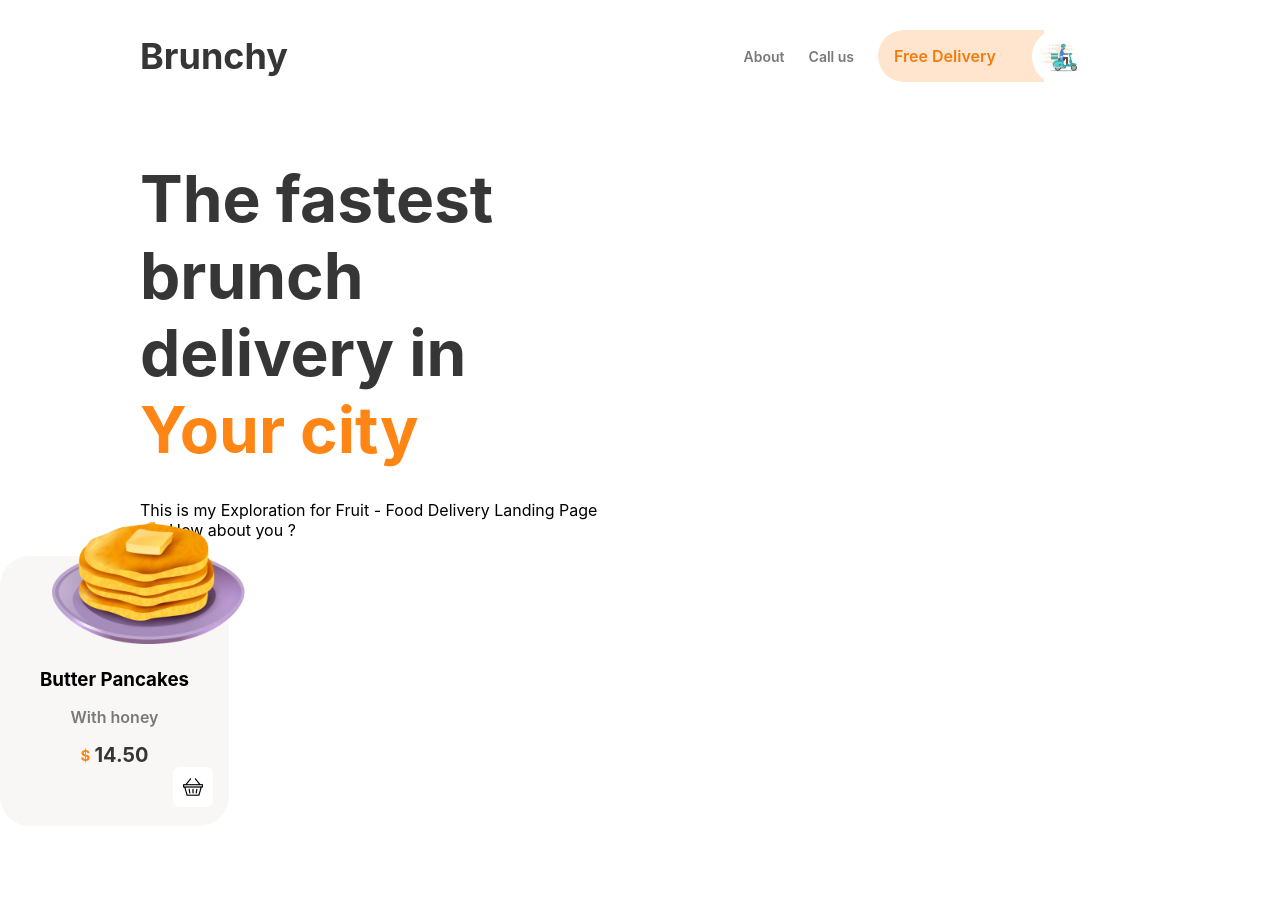
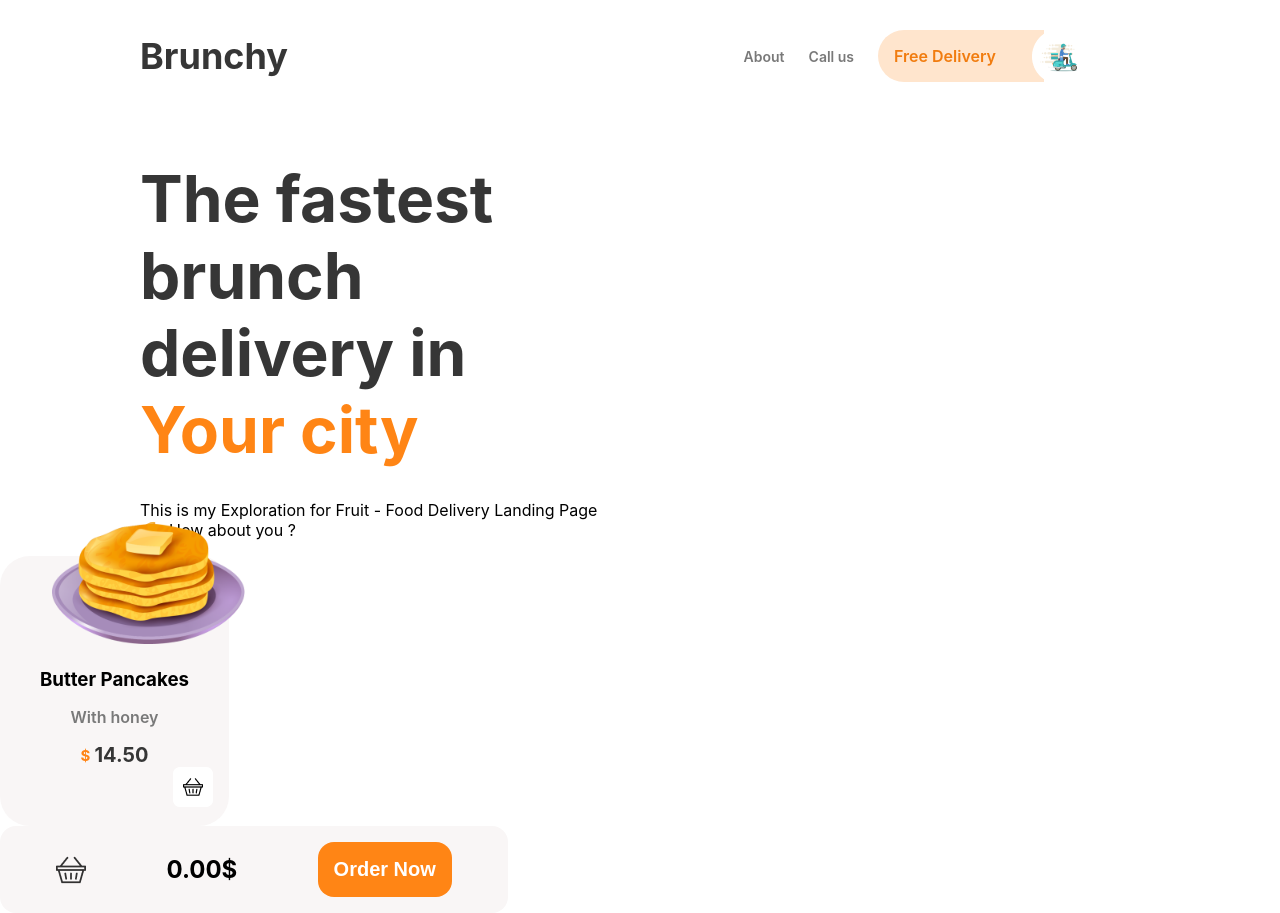
Before and after one commit to VenJS/Brunchy, a React (Create React App) app in the folder brunchy/: page / in a window 1280 px wide. Before the commit the page ends 826 px from the top, so only its background shows below. Built offline with nearby package versions, Linux system fonts and the light colour scheme.

Commit message:
feat: footer-component created

```diff
--- a/brunchy/src/components/App.js
+++ b/brunchy/src/components/App.js
@@ -2,6 +2,7 @@ import React from "react";
 import Header from "./Header/Header";
 import Heading from "./Heading/Heading";
 import Card from "./Card/Card";
+import Footer from "./Footer/Footer";
 
 const App = () => {
   return (
@@ -9,6 +10,7 @@ const App = () => {
       <Header></Header>
       <Heading></Heading>
       <Card></Card>
+      <Footer></Footer>
     </div>
   );
 };
--- /dev/null
+++ b/brunchy/src/components/Footer/Footer.jsx
@@ -0,0 +1,14 @@
+import React from 'react'
+import styles from './Footer.module.scss'
+
+const Footer = () => {
+  return (
+    <div className={styles.container}>
+        <img src='/shopping-basket.png' alt='' className={styles.image}></img>
+        <span className={styles.price}>0.00$</span>
+        <button className={styles.button}>Order Now</button>
+    </div>
+  )
+}
+
+export default Footer
--- /dev/null
+++ b/brunchy/src/components/Footer/Footer.module.scss
@@ -0,0 +1,30 @@
+.container {
+    background-color: #F9F6F6;
+    width: 29.75rem;
+    padding: 1rem;
+    border-radius: 1rem;
+    display: flex;
+    justify-content: space-around;
+    align-items: center;
+}
+
+.image {
+    width: 1.875rem;
+    height: 1.875rem;
+}
+
+.price {
+    font-size: 1.5rem;
+    line-height: 2.25rem;
+    font-weight: 700;
+}
+
+.button {
+    background-color: #FF8515;
+    color: white;
+    border-radius: 1rem;
+    border: none;
+    font-size: 1.25rem;
+    font-weight: 700;
+    padding: 1rem;
+}
```
Also changed, not shown: brunchy/public/shopping-basket.png (added).
